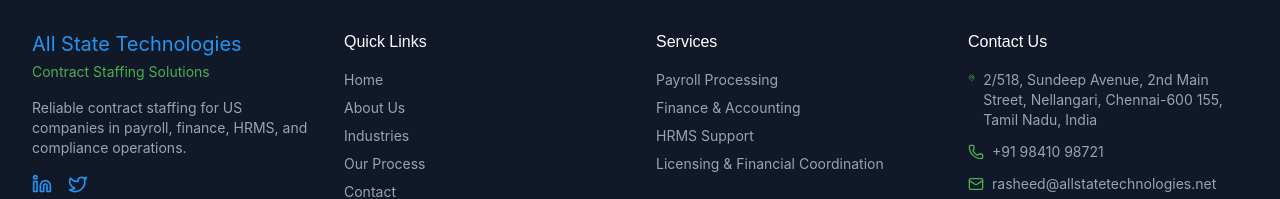
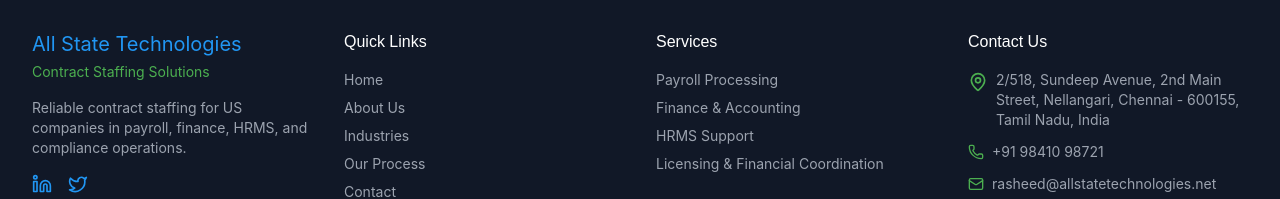
Before and after one commit to greatmindstechnology-cloud/company-website, a React (Vite) app: page /contact in a window 1280 px wide. Shown: the part 1588-1787 px from the top of the page. Built offline with nearby package versions, Linux system fonts and the light colour scheme.

Commit message:
Update Footer.jsx

```diff
--- a/src/components/Footer.jsx
+++ b/src/components/Footer.jsx
@@ -62,9 +62,14 @@
             <ul className="space-y-3 text-sm text-gray-400">
 
               <li className="flex items-start space-x-2">
-                <MapPin size={16} style={{ color: "var(--color-green)" }} />
-                <span>2/518, Sundeep Avenue, 2nd Main Street, Nellangari, Chennai-600 155, Tamil Nadu, India</span>
-              </li>
+  <span className="flex-shrink-0 w-5 h-5 mt-0.5" style={{ color: "var(--color-green)" }}>
+    <MapPin size={20} />
+  </span>
+  <span className="text-sm">
+    2/518, Sundeep Avenue, 2nd Main Street, Nellangari, Chennai - 600155, Tamil Nadu, India
+  </span>
+</li>
+
 
               <li className="flex items-center space-x-2">
                 <Phone size={16} style={{ color: "var(--color-green)" }} />
```
